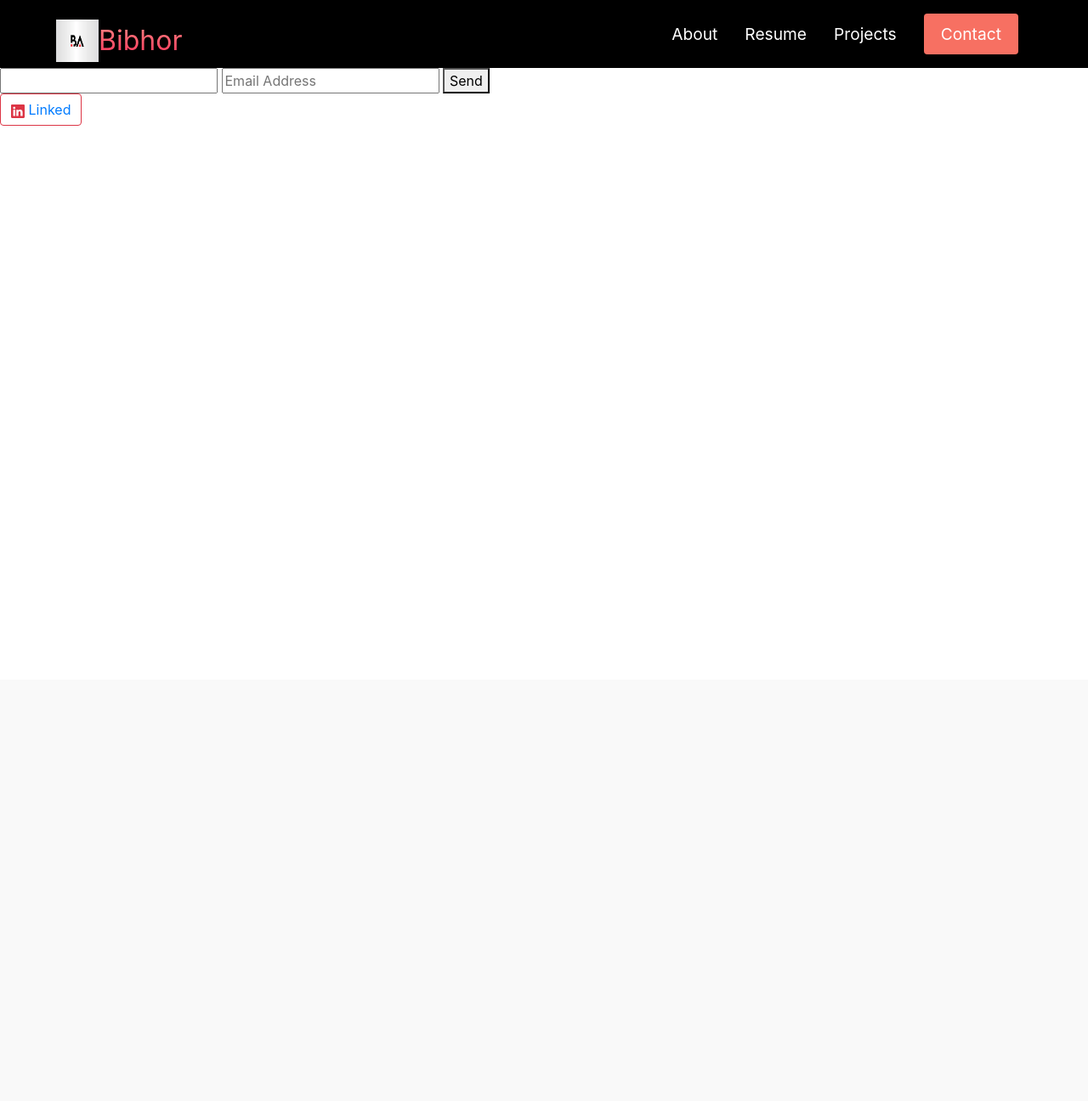
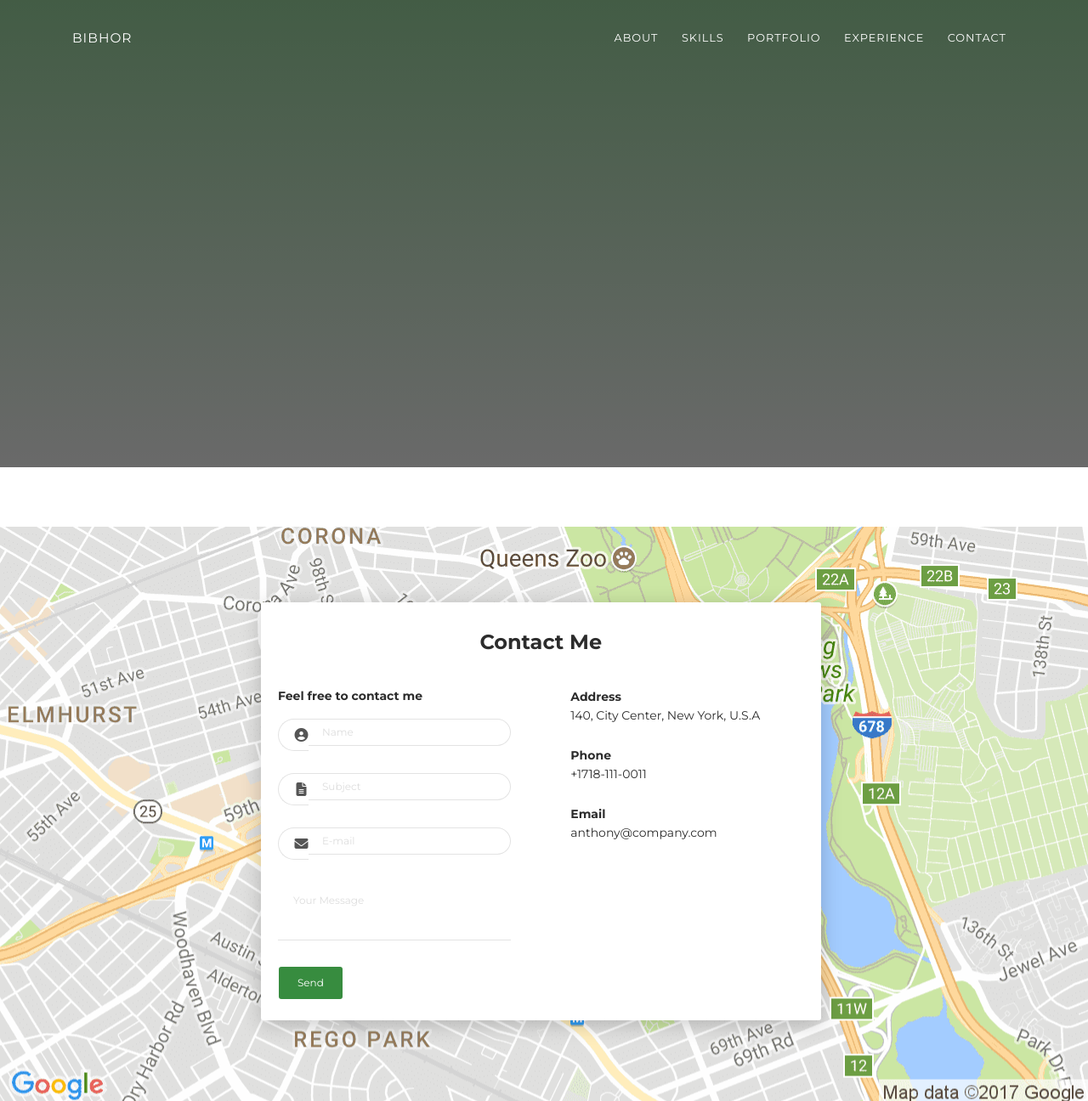
Before and after one commit to bvor/bvor.github.io, a PHP site: page /contact.html in a window 1280 px wide. Shown: the whole page at 85% size. Before the commit the page ends 148 px from the top, so only its background shows below. Run offline with PHP 8.4, Linux system fonts and the light colour scheme; some libraries are stand-ins or nearby versions.

Commit message:
making it better

```diff
--- a/contact.html
+++ b/contact.html
@@ -2,16 +2,33 @@
 <html lang="en">
 <head>
     <meta charset="UTF-8">
-
     <meta http-equiv="X-UA-Compatible" content="IE=edge">
     <meta name="viewport" content="width=device-width, initial-scale=1.0">
     <title>bibhor</title>
     <link rel="stylesheet" href="styles.css"/>
     <link rel="stylesheet" href="https://cdn.jsdelivr.net/npm/bootstrap@4.3.1/dist/css/bootstrap.min.css" integrity="sha384-ggOyR0iXCbMQv3Xipma34MD+dH/1fQ784/j6cY/iJTQUOhcWr7x9JvoRxT2MZw1T" crossorigin="anonymous">
-    <link rel="stylesheet" href="https://cdn.jsdelivr.net/npm/bootstrap-icons@1.7.2/font/bootstrap-icons.css">
+
+    <!-- New from tempelate -->
+    <link href="https://fonts.googleapis.com/css?family=Montserrat:400,700,200" rel="stylesheet">
+    <link href="https://maxcdn.bootstrapcdn.com/font-awesome/latest/css/font-awesome.min.css" rel="stylesheet">
+    <link href="css/aos.css?ver=1.1.0" rel="stylesheet">
+    <link href="css/bootstrap.min.css?ver=1.1.0" rel="stylesheet">
+    <link href="css/main.css?ver=1.1.0" rel="stylesheet">
+    <noscript>
+        <style type="text/css">
+          [data-aos] {
+              opacity: 1 !important;
+              transform: translate(0) scale(1) !important;
+          }
+        </style>
+      </noscript>
+      <!-- new from tempalate end  -->
 </head>
-<section>
-    <nav class="navbar">
+
+<body id="top">
+  <header>
+
+    <!-- <nav class="navbar">
        <div class="navbar__container">
            <a href="/" id="navbar__logo"><img src="BA.webp" height="50px" width="50px">Bibhor</a>
            <div class="navbar__toggle" id="mobile-menu">
@@ -36,43 +53,134 @@
                    </a>
                </li>
                <li class="navbar__btn">
-                   <a href="/contact.html" class="button">
+                   <a href="/" class="button">
                        Contact
                    </a>
                </li>
-           </li>
+
 
            </ul>
        </div>
 
-    </nav>
-   </section>
-  <section>
-    <div>
+    </nav>  -->
+
+    <div class="profile-page sidebar-collapse">
+      <nav class="navbar navbar-expand-lg fixed-top navbar-transparent bg-primary" color-on-scroll="400">
+        <div class="container">
+          <div class="navbar-translate"><a class="navbar-brand" href="#" rel="tooltip">Bibhor</a>
+            <button class="navbar-toggler navbar-toggler" type="button" data-toggle="collapse" data-target="#navigation" aria-controls="navigation" aria-expanded="false" aria-label="Toggle navigation"><span class="navbar-toggler-bar bar1"></span><span class="navbar-toggler-bar bar2"></span><span class="navbar-toggler-bar bar3"></span></button>
+          </div>
+          <div class="collapse navbar-collapse justify-content-end" id="navigation">
+            <ul class="navbar-nav">
+              <li class="nav-item"><a class="nav-link smooth-scroll" href="#about">About</a></li>
+              <li class="nav-item"><a class="nav-link smooth-scroll" href="#skill">Skills</a></li>
+              <li class="nav-item"><a class="nav-link smooth-scroll" href="#portfolio">Portfolio</a></li>
+              <li class="nav-item"><a class="nav-link smooth-scroll" href="#experience">Experience</a></li>
+              <li class="nav-item"><a class="nav-link smooth-scroll" href="#contact">Contact</a></li>
+            </ul>
+          </div>
+        </div>
+      </nav>
+    </div>
+  </header>
 
 
-        <form action="https://formsubmit.co/bibhor.np@email.com" method="POST">
-            <input type="text" name="name" required>
-            <input type="email" name="email" placeholder="Email Address" required>
-            <input type="hidden" name="_next" value="thanks.html">
+    <div class="page-content">
+      <div>
+<div class="profile-page">
+  <div class="wrapper">
+    <div class="page-header page-header-small" filter-color="green">
 
 
-            <button type="submit">Send</button>
-       </form>
+      </div>
 
+      </div>
+    </div>
+  </div>
 </div>
-<div>
-    <button type="button" class="btn btn-outline-danger">
-        <svg xmlns="http://www.w3.org/2000/svg" width="16" height="16" fill="currentColor" class="bi bi-linkedin" viewBox="0 0 16 16">
-<path d="M0 1.146C0 .513.526 0 1.175 0h13.65C15.474 0 16 .513 16 1.146v13.708c0 .633-.526 1.146-1.175 1.146H1.175C.526 16 0 15.487 0 14.854V1.146zm4.943 12.248V6.169H2.542v7.225h2.401zm-1.2-8.212c.837 0 1.358-.554 1.358-1.248-.015-.709-.52-1.248-1.342-1.248-.822 0-1.359.54-1.359 1.248 0 .694.521 1.248 1.327 1.248h.016zm4.908 8.212V9.359c0-.216.016-.432.08-.586.173-.431.568-.878 1.232-.878.869 0 1.216.662 1.216 1.634v3.865h2.401V9.25c0-2.22-1.184-3.252-2.764-3.252-1.274 0-1.845.7-2.165 1.193v.025h-.016a5.54 5.54 0 0 1 .016-.025V6.169h-2.4c.03.678 0 7.225 0 7.225h2.4z"></path>
-</svg><a href="https://www.linkedin.com/in/isbibhor/">
-    Linked
-</a>
-</button>
-</div>
-  </section>
 
-    <body>
-  <script src="app.js"></script>
-</body>
+
+
+
+
+
+<div class="section" id="contact">
+  <div class="cc-contact-information" style="background-image: url('images/staticmap.png')">
+    <div class="container">
+      <div class="cc-contact">
+        <div class="row">
+          <div class="col-md-9">
+            <div class="card mb-0" data-aos="zoom-in">
+              <div class="h4 text-center title">Contact Me</div>
+              <div class="row">
+                <div class="col-md-6">
+                  <div class="card-body">
+                    <form action="https://formspree.io/your@email.com" method="POST">
+                      <div class="p pb-3"><strong>Feel free to contact me </strong></div>
+                      <div class="row mb-3">
+                        <div class="col">
+                          <div class="input-group"><span class="input-group-addon"><i class="fa fa-user-circle"></i></span>
+                            <input class="form-control" type="text" name="name" placeholder="Name" required="required"/>
+                          </div>
+                        </div>
+                      </div>
+                      <div class="row mb-3">
+                        <div class="col">
+                          <div class="input-group"><span class="input-group-addon"><i class="fa fa-file-text"></i></span>
+                            <input class="form-control" type="text" name="Subject" placeholder="Subject" required="required"/>
+                          </div>
+                        </div>
+                      </div>
+                      <div class="row mb-3">
+                        <div class="col">
+                          <div class="input-group"><span class="input-group-addon"><i class="fa fa-envelope"></i></span>
+                            <input class="form-control" type="email" name="_replyto" placeholder="E-mail" required="required"/>
+                          </div>
+                        </div>
+                      </div>
+                      <div class="row mb-3">
+                        <div class="col">
+                          <div class="form-group">
+                            <textarea class="form-control" name="message" placeholder="Your Message" required="required"></textarea>
+                          </div>
+                        </div>
+                      </div>
+                      <div class="row">
+                        <div class="col">
+                          <button class="btn btn-primary" type="submit">Send</button>
+                        </div>
+                      </div>
+                    </form>
+                  </div>
+                </div>
+                <div class="col-md-6">
+                  <div class="card-body">
+                    <p class="mb-0"><strong>Address </strong></p>
+                    <p class="pb-2">140, City Center, New York, U.S.A</p>
+                    <p class="mb-0"><strong>Phone</strong></p>
+                    <p class="pb-2">+1718-111-0011</p>
+                    <p class="mb-0"><strong>Email</strong></p>
+                    <p>anthony@company.com</p>
+                  </div>
+                </div>
+              </div>
+            </div>
+          </div>
+        </div>
+      </div>
+    </div>
+  </div>
+</div></div>
+    </div>
+
+    <script src="js/core/jquery.3.2.1.min.js?ver=1.1.0"></script>
+    <script src="js/core/popper.min.js?ver=1.1.0"></script>
+    <script src="js/core/bootstrap.min.js?ver=1.1.0"></script>
+    <script src="js/now-ui-kit.js?ver=1.1.0"></script>
+    <script src="js/aos.js?ver=1.1.0"></script>
+    <script src="scripts/main.js?ver=1.1.0"></script>
+    <script src="app.js"></script>
+  </body>
+
+
 </html>
--- a/index.html
+++ b/index.html
@@ -76,7 +76,7 @@
               <li class="nav-item"><a class="nav-link smooth-scroll" href="#skill">Skills</a></li>
               <li class="nav-item"><a class="nav-link smooth-scroll" href="./resume.html">Resume</a></li>
               <li class="nav-item"><a class="nav-link smooth-scroll" href="#experience">Experience</a></li>
-              <li class="nav-item"><a class="nav-link smooth-scroll" href="#contact">Contact</a></li>
+              <li class="nav-item"><a class="nav-link smooth-scroll" href="./contact.html">Contact</a></li>
             </ul>
           </div>
         </div>
```
Also changed, not shown: css/main.css.
